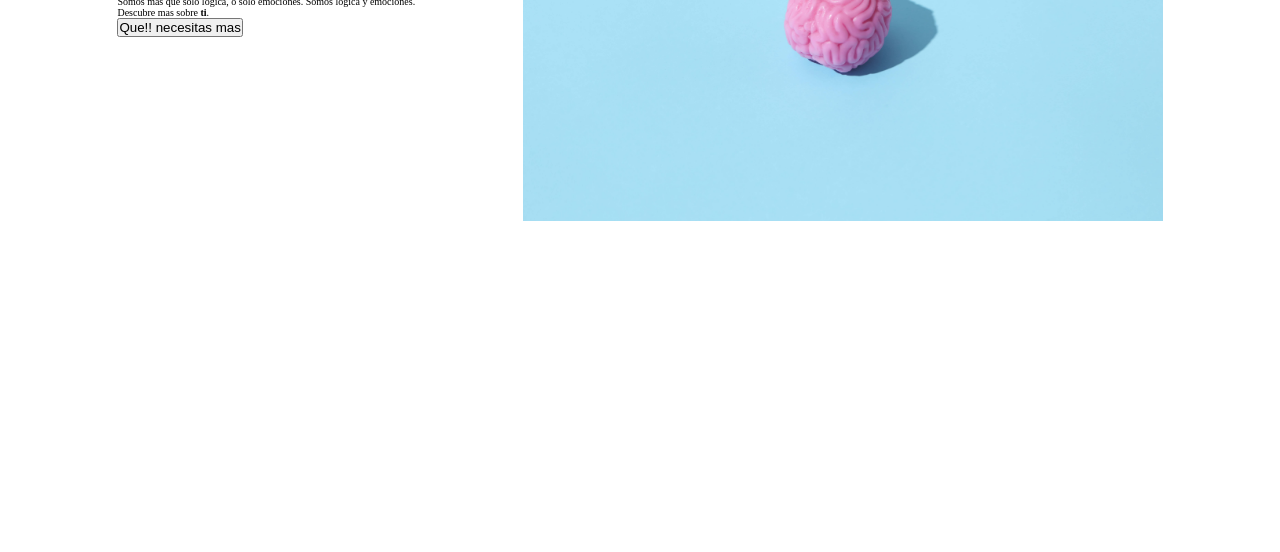
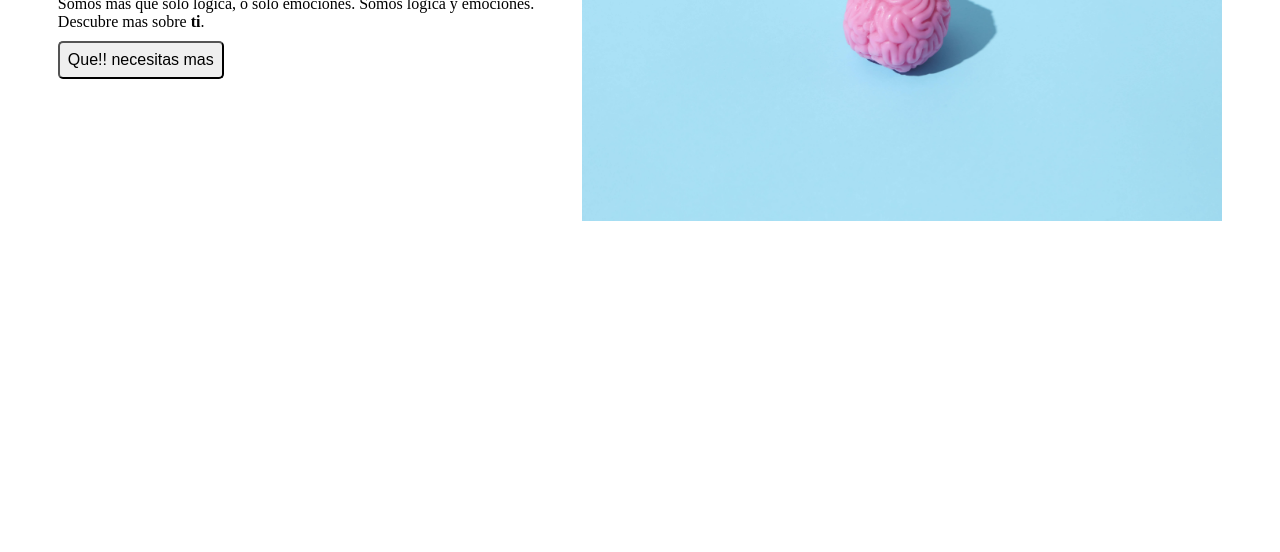
Before and after one commit to andresgrdn/LandingPage, a plain HTML site: page index.html in a window 1280 px wide. Shown: the part 248-800 px from the top of the page. Drawn offline with Linux system fonts and the light colour scheme.

Commit message:
Mejoras al texto del baner y estilos del boton
Padding y font size del texto para la landing, cambio en los estilos
del boton para una mejor lectura.

```diff
--- a/index.html
+++ b/index.html
@@ -22,14 +22,14 @@
     </nav>
   </header>
   <main>
-    <section>
+    <section class="section-left">
       <h1>Descubre tu mente</h1>
       <p>
         Somos mas que solo logica, o solo emociones. Somos logica y emociones.
         <br>
         Descubre mas sobre <strong>ti</strong>.
       </p>
-      <button>Que!! necesitas mas</button>
+      <button class="btn-call-to-action">Que!! necesitas mas</button>
     </section>
     <section>
       <figure>
--- a/styles/main.css
+++ b/styles/main.css
@@ -24,7 +24,20 @@ main {
   align-items: center;
   margin: 0px 1em;
 }
-
+.section-left h1 {
+  font-size: 3.2rem;
+  margin-top: 1rem;
+  margin-bottom: 1rem;
+}
+.section-left p {
+  font-size: 1.6rem;
+  margin-bottom: 1rem;
+}
+.btn-call-to-action {
+  font-size: 1.6rem;
+  padding: 0.8rem;
+  border-radius: 0.5rem;
+}
 figure {
   width: 50vw;
   margin: auto;
```
